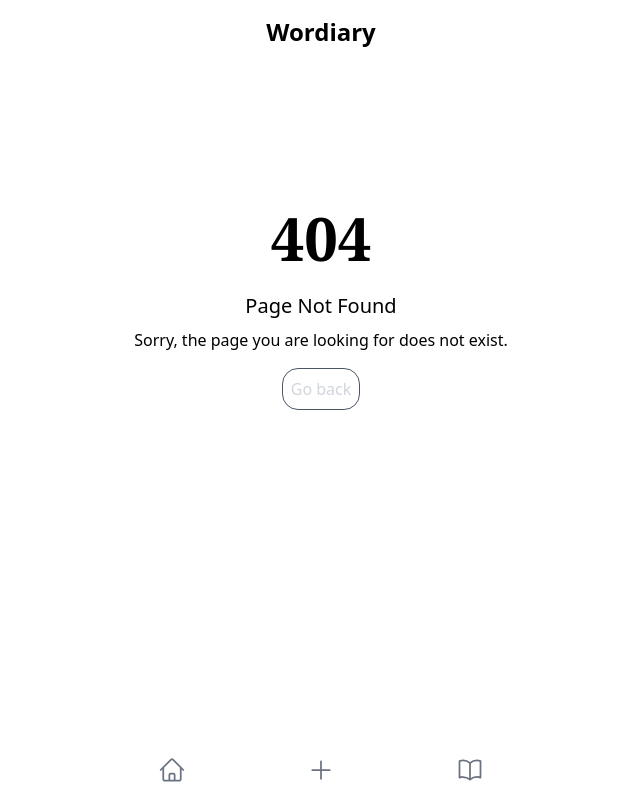
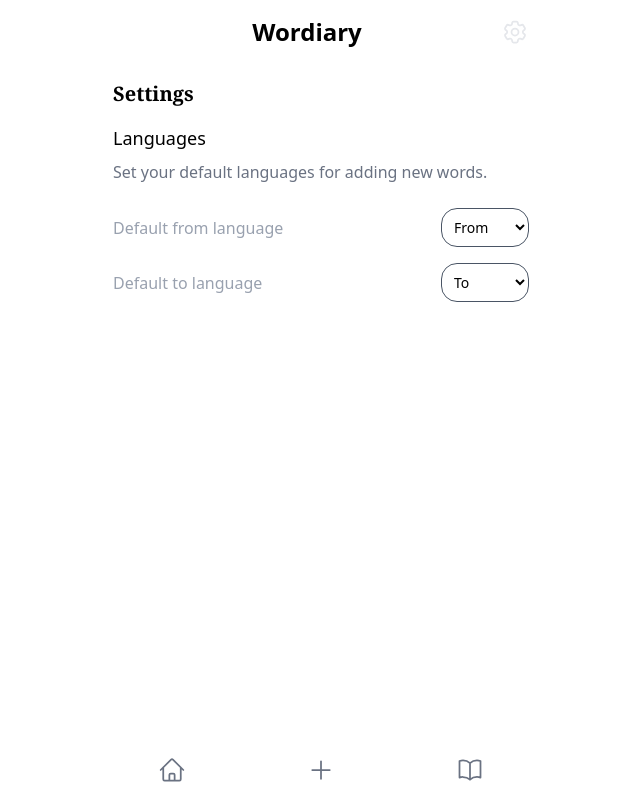
Before and after one commit to marcxzz/wordiary, a Next.js app: page /settings in a window 1280 px wide. Before the commit this address had no page. Shown: the whole page, without its empty margins (319-959 px from the left). Built offline with nearby package versions, Linux system fonts and the light colour scheme.

Commit message:
added settings page. added default from/to language setting (automatically set on /add page)

```diff
--- a/src/app/add/page.js
+++ b/src/app/add/page.js
@@ -3,7 +3,7 @@
 import AlertSuccess from "@/components/common/alerts/AlertSuccess"
 import { createWord, importWords } from "@/data/words"
 // import { redirect } from "next/navigation"
-import { useState } from "react"
+import { useEffect, useState } from "react"
 
 export default function AddPage() {
   const [word, setWord] = useState('')
@@ -18,6 +18,20 @@
 
   const [showSuccess, setShowSuccess] = useState(false)
   const [showImportSuccess, setShowImportSuccess] = useState(false)
+
+  useEffect(() => {
+    const storedFromLang = localStorage.getItem('defaultFromLanguage') || 'default'
+    const storedToLang = localStorage.getItem('defaultToLanguage') || 'default'
+
+    if (storedFromLang) {
+      setFromLang(storedFromLang)
+      setImportFromLang(storedFromLang)
+    }
+    if (storedToLang) {
+      setToLang(storedToLang)
+      setImportToLang(storedToLang)
+    }
+  }, [])
 
   const handleWordUpdate = (e) => {
     const word = e.target.value
--- a/src/app/globals.css
+++ b/src/app/globals.css
@@ -34,7 +34,7 @@
 
 /* #region BUTTONS */
   .button {
-    @apply rounded-2xl p-2 flex justify-center align-middle gap-2 cursor-pointer transition-all duration-200;
+    @apply rounded-2xl p-2 px-4 flex justify-center align-middle gap-2 cursor-pointer transition-all duration-200;
   }
 
   .button-outline {
--- /dev/null
+++ b/src/app/settings/page.js
@@ -0,0 +1,71 @@
+'use client'
+
+import { useEffect, useState } from "react"
+
+export default function SettingsPage() {
+  // TODO: CHANGE NAMES 'from' AND 'to'
+  const [defaultFromLanguage, setDefaultFromLanguage] = useState('default')
+  const [defaultToLanguage, setDefaultToLanguage] = useState('default')
+
+  useEffect(() => {
+    const storedFromLang = localStorage.getItem('defaultFromLanguage') || 'default'
+    const storedToLang = localStorage.getItem('defaultToLanguage') || 'default'
+
+    if (storedFromLang) setDefaultFromLanguage(storedFromLang)
+    if (storedToLang) setDefaultToLanguage(storedToLang)
+  }, [])
+
+  const handleDefaultFromLanguageChange = (e) => {
+    const selectedLanguage = e.target.value
+    setDefaultFromLanguage(selectedLanguage)
+    localStorage.setItem('defaultFromLanguage', selectedLanguage)
+  }
+
+  const handleDefaultToLanguageChange = (e) => {
+    const selectedLanguage = e.target.value
+    setDefaultToLanguage(selectedLanguage)
+    localStorage.setItem('defaultToLanguage', selectedLanguage)
+  }
+
+  return (
+    <div>
+      <h1 className="h1">Settings</h1>
+
+      <section>
+        {/* <svg xmlns="http://www.w3.org/2000/svg" fill="none" viewBox="0 0 24 24" strokeWidth={1.5} stroke="currentColor" className="size-5">
+          <path strokeLinecap="round" strokeLinejoin="round" d="m10.5 21 5.25-11.25L21 21m-9-3h7.5M3 5.621a48.474 48.474 0 0 1 6-.371m0 0c1.12 0 2.233.038 3.334.114M9 5.25V3m3.334 2.364C11.176 10.658 7.69 15.08 3 17.502m9.334-12.138c.896.061 1.785.147 2.666.257m-4.589 8.495a18.023 18.023 0 0 1-3.827-5.802" />
+        </svg> */}
+        <h2 className="h2">Languages</h2>
+        <p className="text-gray-500">Set your default languages for adding new words.</p>
+
+        <div className="mt-6 flex flex-row items-center justify-between">
+          <label htmlFor="defaultLanguage" className="block text-md font-medium text-gray-400">Default from language</label>
+          <form className="max-w-sm">
+            <select id="defaultLanguage" value={defaultFromLanguage || 'default'} className="outline-none dark:text-white text-sm border border-gray-600 overflow-hidden rounded-2xl w-auto h-full p-2 dark:bg-gray-700" onChange={(e) => handleDefaultFromLanguageChange(e)}>
+              <option value='default' disabled>From</option>
+              <option value="enUS">EN (US)</option>
+              <option value="enUK">EN (UK)</option>
+              <option value="itIT">IT</option>
+              <option value="frFR">FR</option>
+              <option value="esES">ES</option>
+            </select>
+          </form>
+        </div>
+
+        <div className="mt-4 flex flex-row items-center justify-between">
+          <label htmlFor="defaultLanguage" className="block text-md font-medium text-gray-400">Default to language</label>
+          <form className="max-w-sm">
+            <select id="defaultLanguage" value={defaultToLanguage || 'default'} className="outline-none dark:text-white text-sm border border-gray-600 overflow-hidden rounded-2xl w-auto h-full p-2 dark:bg-gray-700" onChange={(e) => handleDefaultToLanguageChange(e)}>
+              <option value='default' disabled>To</option>
+              <option value="enUS">EN (US)</option>
+              <option value="enUK">EN (UK)</option>
+              <option value="itIT">IT</option>
+              <option value="frFR">FR</option>
+              <option value="esES">ES</option>
+            </select>
+          </form>
+        </div>
+      </section>
+    </div>
+  )
+}
--- a/src/components/common/Header.jsx
+++ b/src/components/common/Header.jsx
@@ -1,7 +1,23 @@
+'use client'
+
+import { usePathname } from "next/navigation"
+
 export default function Header() {
+	const activePath = usePathname()
+
 	return (
-		<div className="dark:bg-gray-900 w-full p-4 font-semibold text-2xl sticky top-0 text-center">
-			Wordiary
+		<div className="dark:bg-gray-900 w-full font-semibold text-2xl sticky top-0 text-center">
+			<div className="max-w-md mx-auto p-4">
+				Wordiary
+				<div className="relative float-right right-0 top-0 my-0.5">
+					<a href="/settings">
+						<svg xmlns="http://www.w3.org/2000/svg" fill="none" viewBox="0 0 24 24" strokeWidth={1.5} stroke="currentColor" className={`size-7 ${activePath == '/settings' ? 'text-gray-200' : 'text-gray-500'}`} suppressHydrationWarning>
+							<path strokeLinecap="round" strokeLinejoin="round" d="M9.594 3.94c.09-.542.56-.94 1.11-.94h2.593c.55 0 1.02.398 1.11.94l.213 1.281c.063.374.313.686.645.87.074.04.147.083.22.127.325.196.72.257 1.075.124l1.217-.456a1.125 1.125 0 0 1 1.37.49l1.296 2.247a1.125 1.125 0 0 1-.26 1.431l-1.003.827c-.293.241-.438.613-.43.992a7.723 7.723 0 0 1 0 .255c-.008.378.137.75.43.991l1.004.827c.424.35.534.955.26 1.43l-1.298 2.247a1.125 1.125 0 0 1-1.369.491l-1.217-.456c-.355-.133-.75-.072-1.076.124a6.47 6.47 0 0 1-.22.128c-.331.183-.581.495-.644.869l-.213 1.281c-.09.543-.56.94-1.11.94h-2.594c-.55 0-1.019-.398-1.11-.94l-.213-1.281c-.062-.374-.312-.686-.644-.87a6.52 6.52 0 0 1-.22-.127c-.325-.196-.72-.257-1.076-.124l-1.217.456a1.125 1.125 0 0 1-1.369-.49l-1.297-2.247a1.125 1.125 0 0 1 .26-1.431l1.004-.827c.292-.24.437-.613.43-.991a6.932 6.932 0 0 1 0-.255c.007-.38-.138-.751-.43-.992l-1.004-.827a1.125 1.125 0 0 1-.26-1.43l1.297-2.247a1.125 1.125 0 0 1 1.37-.491l1.216.456c.356.133.751.072 1.076-.124.072-.044.146-.086.22-.128.332-.183.582-.495.644-.869l.214-1.28Z" />
+							<path strokeLinecap="round" strokeLinejoin="round" d="M15 12a3 3 0 1 1-6 0 3 3 0 0 1 6 0Z" />
+						</svg>
+					</a>
+				</div>
+			</div>
 		</div>
 	)
 }
```
Also changed, not shown: 1 other file (tests, documents, lock files or other folders).
